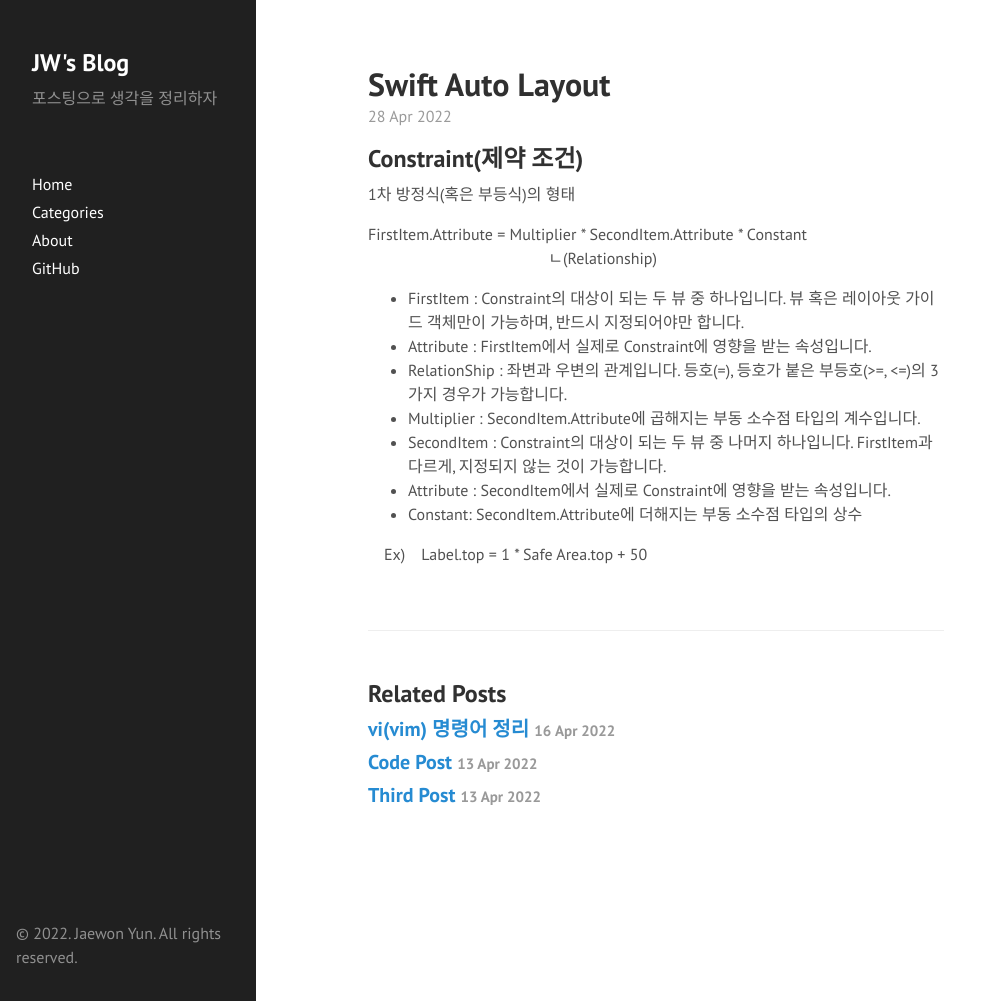
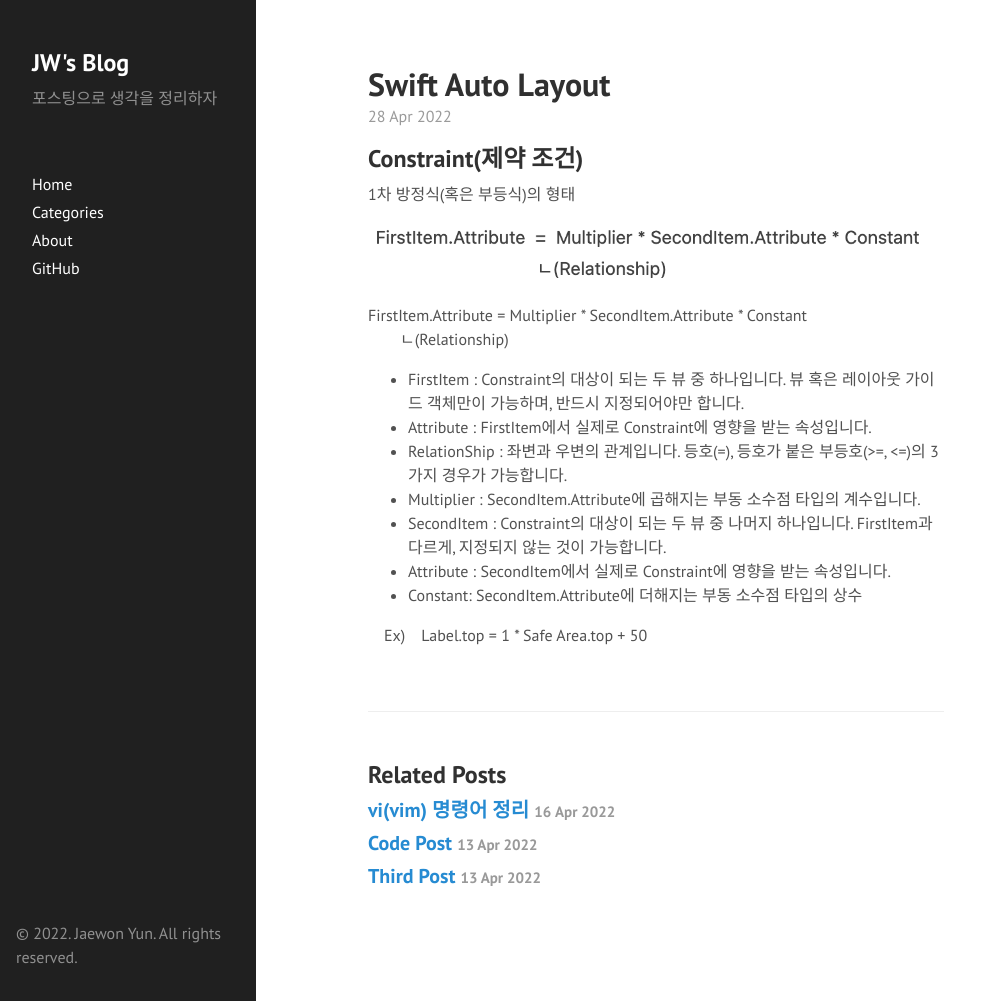
Before and after one commit to woin2ee/woin2ee.github.io, a Jekyll site: the page built from _posts/2022./2022-04-28-auto-layout.md, in a window 1280 px wide and 1001 px high. Shown: the whole window, without its empty margins (0-990 px from the left). Built offline with Jekyll 4.4.1, drawn with Linux system fonts in a browser that asks for light colours.

Commit message:
Add image

```diff
--- a/_posts/2022./2022-04-28-auto-layout.md
+++ b/_posts/2022./2022-04-28-auto-layout.md
@@ -9,8 +9,10 @@ categories: Posts
 
 1차 방정식(혹은 부등식)의 형태
 
+![](http://woin2ee.github.io/asset/images/Constraint-linear-equation.png)
+
 FirstItem.Attribute  =  Multiplier \* SecondItem.Attribute \* Constant
-            ㄴ(Relationship)
+              ㄴ(Relationship)
 
 - FirstItem : Constraint의 대상이 되는 두 뷰 중 하나입니다. 뷰 혹은 레이아웃 가이드 객체만이 가능하며, 반드시 지정되어야만 합니다.
 - Attribute : FirstItem에서 실제로 Constraint에 영향을 받는 속성입니다.
```
Also changed, not shown: asset/images/Constraint-linear-equation.png (added).
